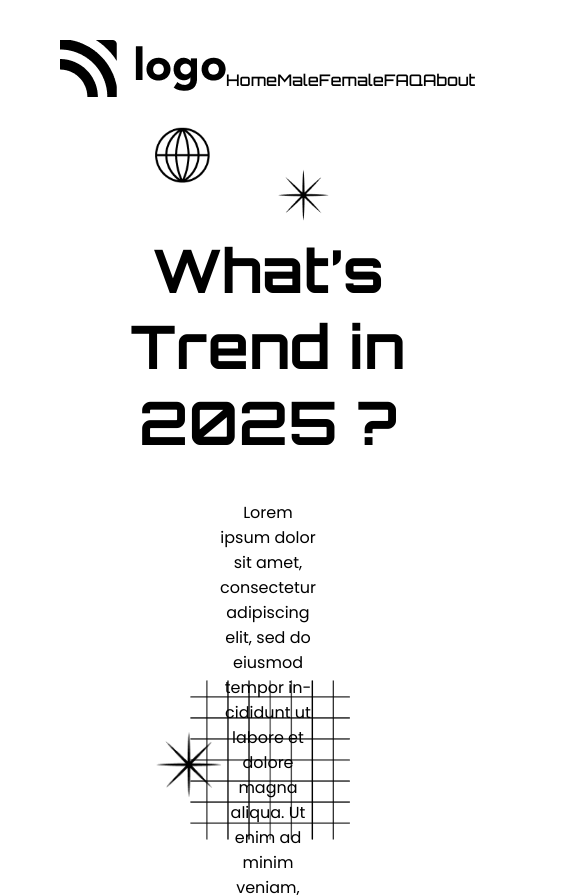
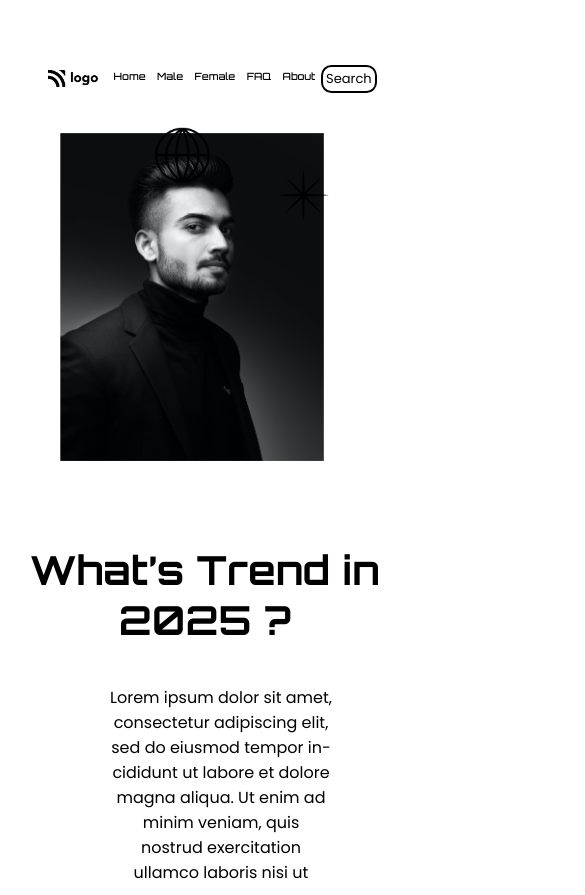
Before and after one commit to Abhishekfm/Html-Project-1, a plain HTML site: page index.html in a window 390 px wide. Shown: the top 895 px of the page, 585 px wide, since content can reach past the window. Drawn offline with Linux system fonts and the light colour scheme.

Commit message:
responsive

```diff
--- a/style.css
+++ b/style.css
@@ -19,7 +19,6 @@
     list-style-type: none;
     margin-right: 150px;
     margin-top: 30px;
-
 }
 .linkss{
     flex-grow: 0.4;
@@ -150,3 +149,123 @@
     bottom: 5%;
     left: 40%;
 }
+
+@media screen and (max-width: 1400px) {
+    body{
+        /* background-color: #000000; */
+    }
+    .hero-container-right{
+        margin: 40px 0px 0px 20px;
+        display: flex;
+        flex-direction: column;
+        text-align: center;
+    }
+    .hero-heading{
+        font-size: 40px;
+        font-family: 'Orbitron';
+    }
+    .hero-description{
+        width: 60%;
+        text-align: center;
+        font-family: 'Poppins';
+        padding: 0px 30px;
+    }
+    .person img{
+        width:400px;
+    }
+}
+
+@media screen and (max-width:1100px) {
+    .navbar-container{
+        display: flex;
+        flex-direction: row;
+        justify-content: space-between;
+        margin: 40px 30px;
+        font-family: 'Orbitron';
+        font-weight: 500;
+        /* background-color: yellowgreen; */
+    }
+    .list{
+        display: flex;
+        flex-direction: row;
+        justify-content: space-around;
+        list-style-type: none;
+        margin-right: 0px;
+        margin-top: 30px;
+    }
+    .linkss{
+        /* flex-grow: 0.4; */
+        /* background-color:blue; */
+    }
+    .star2{
+        left: 530px;
+    }
+}
+@media screen and (max-width:900px) {
+    .hero-container{
+        flex-direction: column;
+        gap: 40px;
+    }
+    .button-group div .nav-button{
+        padding: 4px 5px;
+    }
+    .navbar-container div:first-child img{
+        width: 80px;
+        padding-top: 20px;
+    }
+    .list-item{
+        font-size: x-small;
+    }
+    .search-icon{
+        display: none;
+    }
+    .square img{
+        width: 340px;
+    }
+    .square{
+        left: 20%;
+        top: 60%;
+    }
+    .navbar-container{
+        width: 100%;
+    }
+}
+
+@media screen and (max-width:500px) {
+    body{
+        overflow-x: hidden;
+    }
+    .person img{
+        width: 80%;
+    }
+    .square img{
+        /* display: block; */
+        width: 80%;
+    }
+    .square{
+        display: none;
+    }
+    .hero-description{
+        width: 60%;
+        text-align: center;
+        font-family: 'Poppins';
+        padding: 0px 0px;
+    }
+    .navbar-container{
+        overflow-x: hidden;
+        justify-content: center;
+    }
+    .button-group div .nav-button{
+        padding: 2px 3px;
+        font-size: small;
+    }
+    .navbar-container div:first-child img{
+        width: 50px;
+        padding-top: 30px;
+        padding-right: 10px;
+    }
+    .list-item{
+        margin-left: 3px;
+        margin-right: 3px;
+    }
+}
```
